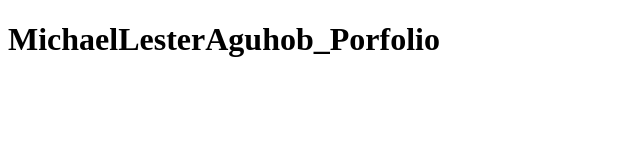
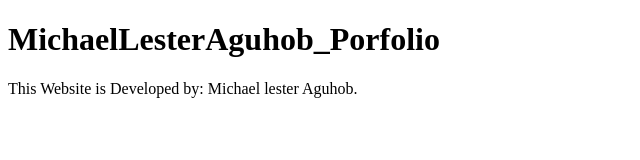
Before and after one commit to MichaelLesterAguhob/MyWebsite, a plain HTML site: page MyWebsite/index.html in a window 1280 px wide. Shown: the whole page, without its empty margins (0-640 px from the left). Drawn offline with Linux system fonts and the light colour scheme.

Commit message:
MyCommit

```diff
--- a/MyWebsite/index.html
+++ b/MyWebsite/index.html
@@ -12,5 +12,6 @@
 
     <body>
         <h1>MichaelLesterAguhob_Porfolio</h1>
+        <p>This Website is Developed by: Michael lester Aguhob.</p>
     </body>
 </html>
```
